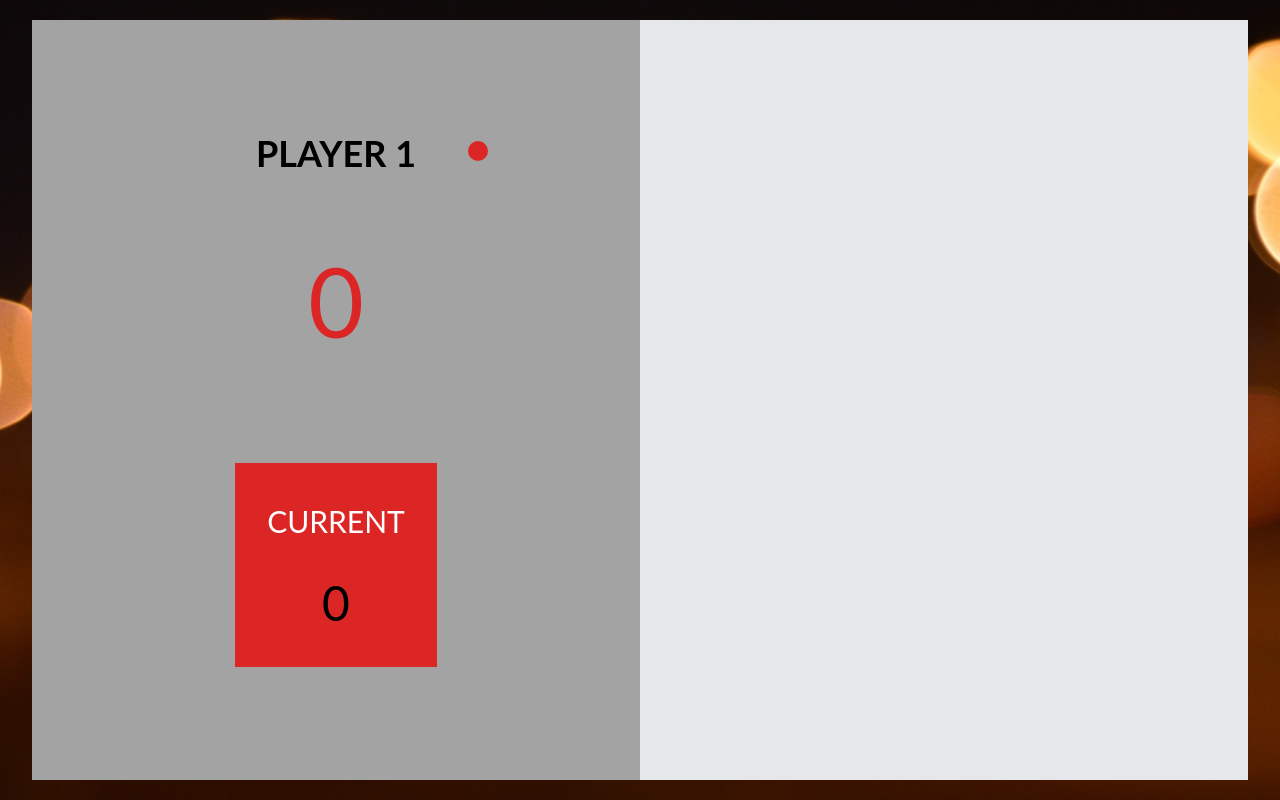
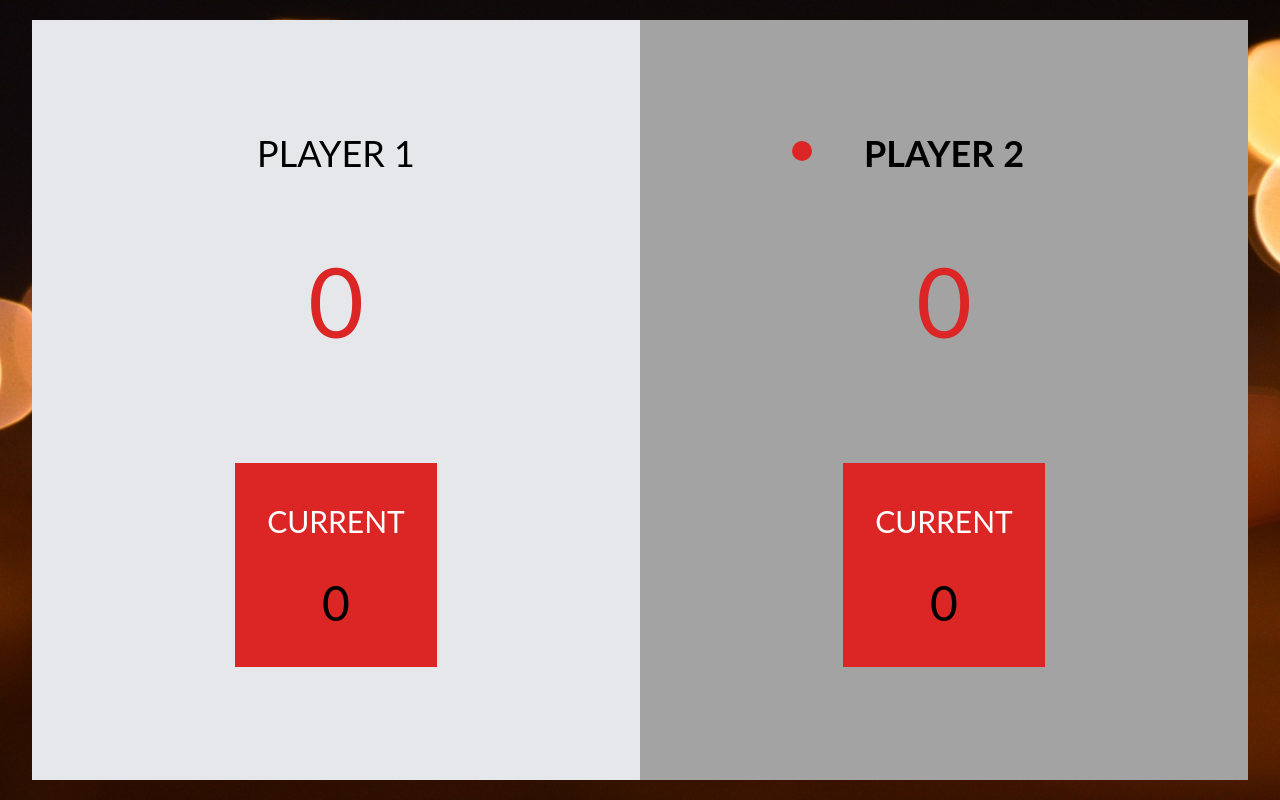
Before and after one commit to ced31-git/ced31-git-ced31-git-StudiEval02_DynamiserUnSiteWeb_JS, a website: page src/index.html in a window 1280 px wide. Drawn offline with Linux system fonts and the light colour scheme.

Commit message:
Creation of Player 2

```diff
--- a/css/tailwind.css
+++ b/css/tailwind.css
@@ -34,6 +34,9 @@
     @apply text-red-600 text-lg sm:text-3xl md:text-5xl xl:text-8xl 2xl:text-9xl;
   }
 
+  .circle-l {
+    @apply absolute top-2 left-0 bg-red-600 rounded-full w-2 h-2 sm:w-3 sm:h-3 md:w-3.5 md:h-3.5 lg:w-5 lg:h-5 2xl:w-8 2xl:h-8;
+  }
   .circle-r {
     @apply absolute top-2 right-0 bg-red-600 rounded-full w-2 h-2 sm:w-3 sm:h-3 md:w-3.5 md:h-3.5 lg:w-5 lg:h-5 2xl:w-8 2xl:h-8;
   }
--- a/src/index.html
+++ b/src/index.html
@@ -9,11 +9,22 @@
   </head>
   <body class="body-style">
     <section class="container-game">
+      <section class="player-section">
+        <div class="container-player">
+          <h2 class="player-txt">PLAYER 1</h2>
+          <p class="party-score">0</p>
+          <div class="hidden"></div>
+        </div>
+        <div class="current-score-container">
+          <h3 class="current-score-title">CURRENT</h3>
+          <p class="current-score">0</p>
+        </div>
+      </section>
       <section class="player-section active-player-bg">
         <div class="container-player">
-          <h2 class="player-txt active-player-bold">PLAYER 1</h2>
+          <h2 class="player-txt active-player-bold">PLAYER 2</h2>
           <p class="party-score">0</p>
-          <div class="circle-r"></div>
+          <div class="circle-l"></div>
         </div>
         <div class="current-score-container">
           <h3 class="current-score-title">CURRENT</h3>
```
Also changed, not shown: src/dist/main.min.css.
